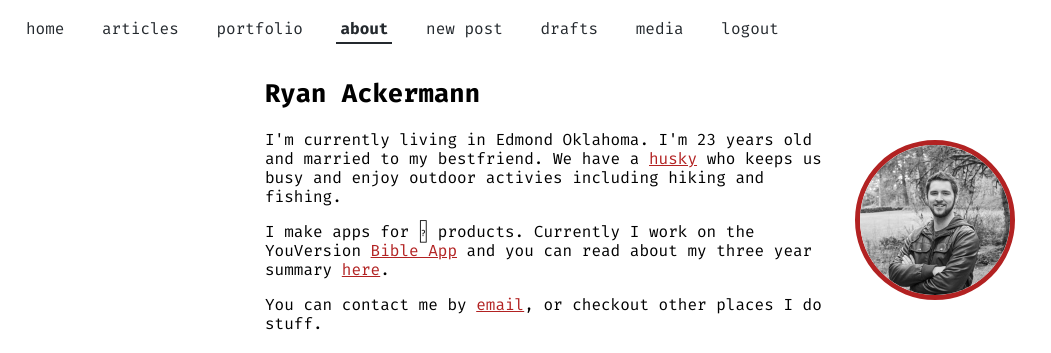
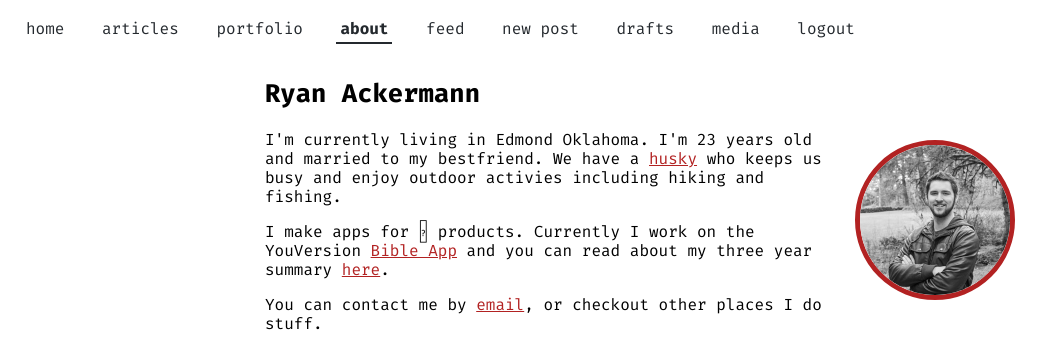
Before and after one commit to naturaln0va/ackermann-io, a Flask app: page /about in a window 1280 px wide. Shown: the part 67-420 px from the top of the page, without its empty margins (0-1051 px from the left). Run offline with Flask 2, Linux system fonts and the light colour scheme; the visitor is signed in with stand-in values (Sample User, id 1); some libraries are stand-ins or nearby versions.

Commit message:
added a rss feed

```diff
--- a/app/models.py
+++ b/app/models.py
@@ -26,6 +26,9 @@ class Post(db.Model):
     def __repr__(self):
         return '<Post [%r] %r - %r>' % self.slug % self.title % self.category
 
+    def url(self):
+        return '/posts/' + self.slug
+
 class Category(db.Model):
     id = db.Column(db.Integer, primary_key=True)
     name = db.Column(db.String(50))
--- a/app/templates/base.html
+++ b/app/templates/base.html
@@ -63,6 +63,8 @@
 						<li><a href="{{ url_for('about') }}">about</a></li>
 					{% endif %}
 
+					<li><a href="{{ url_for('feed') }}">feed</a></li>
+
 					{% if auth %}
 						{% if current == 'new_post' %}
 							<li><b>new post</b></li>
--- a/app/views.py
+++ b/app/views.py
@@ -3,10 +3,13 @@ import os, math, subprocess, json
 from random import randint
 from functools import wraps
 from operator import itemgetter
-from flask import request, session, render_template, redirect, url_for, flash, abort, jsonify
+from flask import request, session, render_template, redirect, url_for, flash, abort, jsonify, Markup
 from flask_mail import Message
+from urlparse import urljoin
 from werkzeug.utils import secure_filename
+from werkzeug.contrib.atom import AtomFeed
 from datetime import datetime, date
+from markdown import markdown as md
 from app import app, db, mail
 from config import ASSETS_FOLDER
 from .forms import PostForm, SearchForm
@@ -22,6 +25,11 @@ def not_found_error(error):
 def internal_error(error):
     db.session.rollback()
     return render_template('500.html', title='500', auth=has_auth()), 500
+
+# Helpers
+
+def make_external(url):
+	return urljoin(request.url_root, url)
 
 # Authentication
 
@@ -63,9 +71,6 @@ def post_view(slug):
 	if dur < 3:
 		dur = None
 
-	# analytics
-	path = '.'.join(['posts', slug, 'impressions'])
-
 	return render_template('view_post.html', title=post.title, post=post, dur=dur, auth=has_auth(), current='home')
 
 @app.route('/categories')
@@ -101,6 +106,18 @@ def privacy():
 @app.route('/quakes')
 def quakes():
 	return render_template('quakes.html', title='Quakes', auth=has_auth())
+
+@app.route('/feed')
+def feed():
+	icon_url = make_external('/static/favicon/apple-touch-icon.png')
+	feed = AtomFeed('Ryan Ackermann', subtitle='My recent posts', logo=icon_url, feed_url=request.url, url=request.url_root)
+	posts = Post.query.order_by(Post.timestamp.desc()).filter_by(draft=False).limit(10).all()
+	author_name = 'Ryan Ackermann'
+	for post in posts:
+		url = make_external(post.url())
+		content = Markup(md(post.content))
+		feed.add(post.title, unicode(content), content_type='html', author=author_name, url=url, updated=post.timestamp, published=post.timestamp)
+	return feed.get_response()
 
 @app.route('/login', methods=['GET', 'POST'])
 def login():
```
